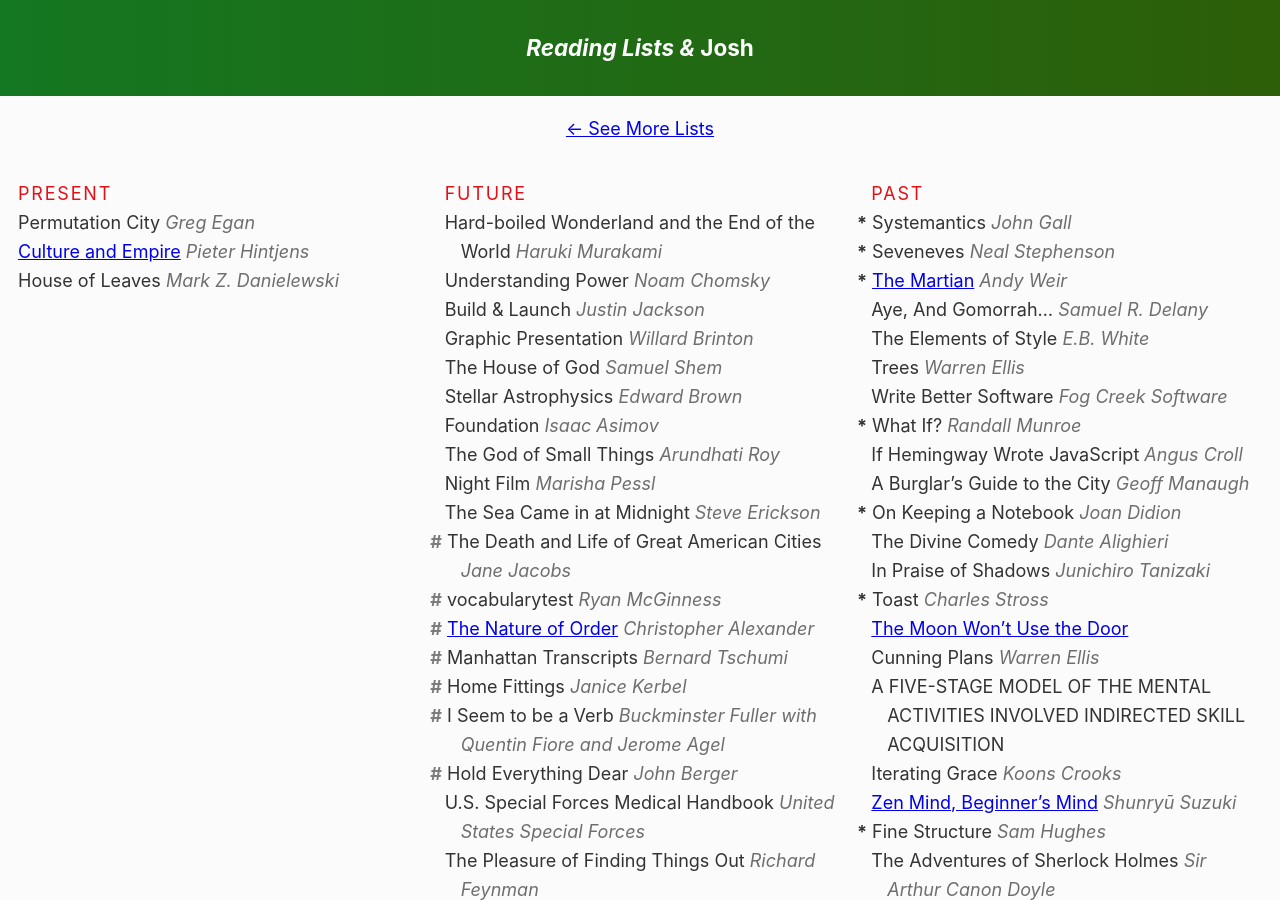
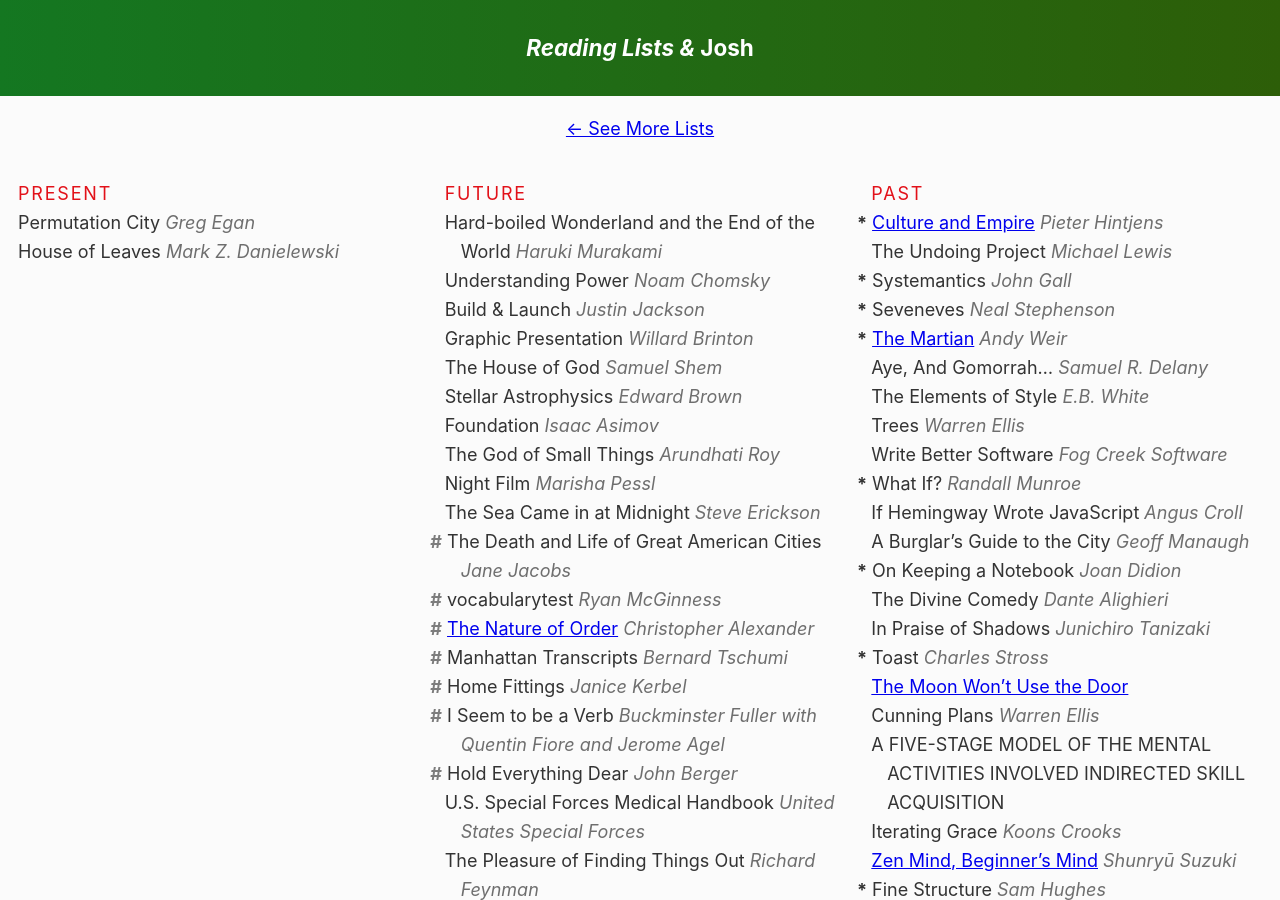
Before and after one commit to joshbeckman/andjosh.github.io, a Jekyll site: the page built from _lists/reading-lists.md, in a window 1280 px wide and 900 px high. Built offline with Jekyll 4.4.1, drawn with Linux system fonts in a browser that asks for light colours.

Commit message:
Newly read

```diff
--- a/_lists/reading-lists.md
+++ b/_lists/reading-lists.md
@@ -69,6 +68,8 @@ permalink: /lists/reading/
 
 <!--two items:-->
 
+- __*__ [Culture and Empire](http://cultureandempire.com) _Pieter Hintjens_
+- The Undoing Project _Michael Lewis_
 - __*__ Systemantics _John Gall_
 - __*__ Seveneves _Neal Stephenson_
 - __*__ [The Martian](https://en.wikipedia.org/wiki/The_Martian_(Weir_novel)) _Andy Weir_
```
Also changed, not shown: other parts of _lists/reading-lists.md (+0 -1 lines).
